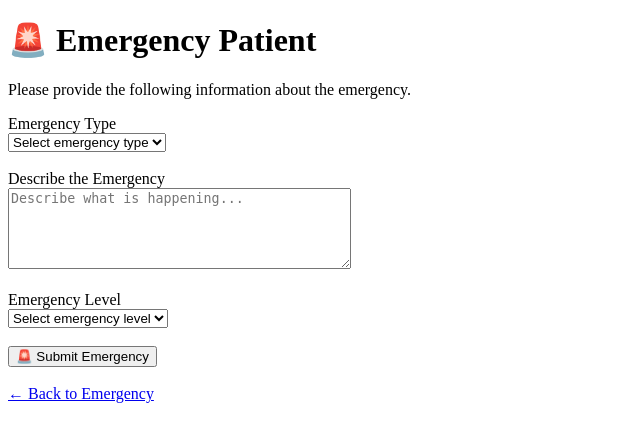
After one commit to kushmandadeka-del/clinova-backend, a Flask app: page /emergency_patient in a window 1280 px wide. The commit adds this page. Shown: the top 442 px of the page, without its empty margins (0-640 px from the left). Run offline with Flask 3, Linux system fonts and the light colour scheme.

Commit message:
Add patient and ABHA features

```diff
--- a/app.py
+++ b/app.py
@@ -187,6 +187,13 @@ def init_db():
             role TEXT NOT NULL
         )
     """)
+
+    # Add ABHA ID column if it does not exist
+    columns = c.execute("PRAGMA table_info(patients)").fetchall()
+    column_names = [column["name"] for column in columns]
+
+    if "abha_id" not in column_names:
+        c.execute("ALTER TABLE patients ADD COLUMN abha_id TEXT")
 
     # Patients table
     c.execute("""
@@ -472,20 +479,22 @@ def register_patient():
         age = request.form["age"]
         gender = request.form["gender"]
         phone = request.form["phone"]
+        abha_id = request.form.get("abha_id","").strip()
 
         conn = get_db()
 
         conn.execute(
             """
             INSERT INTO patients
-            (name, age, gender, phone, created_at)
-            VALUES (?, ?, ?, ?, ?)
+            (name, age, gender, phone, abha_id, created_at)
+            VALUES (?, ?, ?, ?, ?, ?)
             """,
             (
                 name,
                 age,
                 gender,
                 phone,
+                abha_id,
                 datetime.now().strftime("%Y-%m-%d %H:%M")
             )
         )
@@ -795,6 +804,57 @@ def language():
 @app.route("/emergency")
 def emergency():
     return render_template("emergency.html")
+
+@app.route("/emergency_patient", methods=["GET", "POST"])
+def emergency_patient():
+
+    if request.method == "POST":
+
+        emergency_type = request.form["emergency_type"]
+        symptoms = request.form["symptoms"]
+        severity = request.form["severity"]
+
+        return f"""
+        <h1>🚨 Emergency Submitted</h1>
+
+        <p><strong>Emergency Type:</strong> {emergency_type}</p>
+
+        <p><strong>Description:</strong> {symptoms}</p>
+
+        <p><strong>Emergency Level:</strong> {severity}</p>
+
+        <p>Please seek immediate medical assistance.</p>
+
+        <a href="/emergency">Back to Emergency</a>
+        """
+
+    return render_template("emergency_patient.html")
+
+
+@app.route("/emergency_referral_general", methods=["GET", "POST"])
+def emergency_referral_general():
+
+    if request.method == "POST":
+
+        emergency_type = request.form["emergency_type"]
+        required_facility = request.form["required_facility"]
+        emergency_level = request.form["emergency_level"]
+        description = request.form["description"]
+
+        return f"""
+        <h1>🏥 Emergency Referral Requested</h1>
+
+        <p><strong>Emergency Type:</strong> {emergency_type}</p>
+        <p><strong>Required Facility:</strong> {required_facility}</p>
+        <p><strong>Emergency Level:</strong> {emergency_level}</p>
+        <p><strong>Description:</strong> {description}</p>
+
+        <p>Your emergency referral request has been submitted.</p>
+
+        <a href="/emergency">Back to Emergency Care</a>
+        """
+
+    return render_template("emergency_referral_general.html")
 
 @app.route("/pharmacy")
 def pharmacy():
--- /dev/null
+++ b/templates/emergency_patient.html
@@ -0,0 +1,64 @@
+<!DOCTYPE html><html lang="en"><head>
+    <meta charset="UTF-8">
+    <meta name="viewport" content="width=device-width, initial-scale=1.0">
+    <title>Emergency Patient - Clinova</title>
+</head><body><h1>🚨 Emergency Patient</h1>
+
+<p>
+    Please provide the following information about the emergency.
+</p>
+
+<form method="POST">
+
+    <label>Emergency Type</label>
+    <br>
+
+    <select name="emergency_type" required>
+        <option value="">Select emergency type</option>
+        <option value="Medical Emergency">Medical Emergency</option>
+        <option value="Accident">Accident</option>
+        <option value="Breathing Difficulty">Breathing Difficulty</option>
+        <option value="Severe Pain">Severe Pain</option>
+        <option value="Pregnancy Emergency">Pregnancy Emergency</option>
+        <option value="Other">Other</option>
+    </select>
+
+    <br><br>
+
+    <label>Describe the Emergency</label>
+    <br>
+
+    <textarea
+        name="symptoms"
+        rows="5"
+        cols="40"
+        placeholder="Describe what is happening..."
+        required></textarea>
+
+    <br><br>
+
+    <label>Emergency Level</label>
+    <br>
+
+    <select name="severity" required>
+        <option value="">Select emergency level</option>
+        <option value="Critical">Critical</option>
+        <option value="Serious">Serious</option>
+        <option value="Urgent">Urgent</option>
+    </select>
+
+    <br><br>
+
+    <button type="submit">
+        🚨 Submit Emergency
+    </button>
+
+</form>
+
+<br>
+
+<a href="{{ url_for('emergency') }}">
+    ← Back to Emergency
+</a>
+
+</body></html>
--- a/templates/login.html
+++ b/templates/login.html
@@ -12,6 +12,8 @@
             <label>Password</label>
             <input type="password" name="password">
             <button type="submit" >Login</button>
+            <p class="forgot-password"><a href="{{ url_for('forgot_password')}}"> Forgot Password? </a>
+            </p>
         </form>
     </body>
 </html>
--- a/templates/register_patient.html
+++ b/templates/register_patient.html
@@ -19,6 +19,9 @@
             </select>
             <label>Phone number</label>
             <input type="text" name="phone">
+
+            <label>ABHA ID (Optional)</label>
+            <input type="text" name="abha_id" placeholder="Enter ABHA ID if available">
             <button type="submit">Register & Continue</button>
         </form>
     </body>
```
Also changed, not shown: static/login.css (+15 -0 lines), templates/emergency.html (+24 -5 lines), templates/emergency_referral_general.html (added, +86 -0 lines), templates/forgot_password.html (added, +32 -0 lines).
